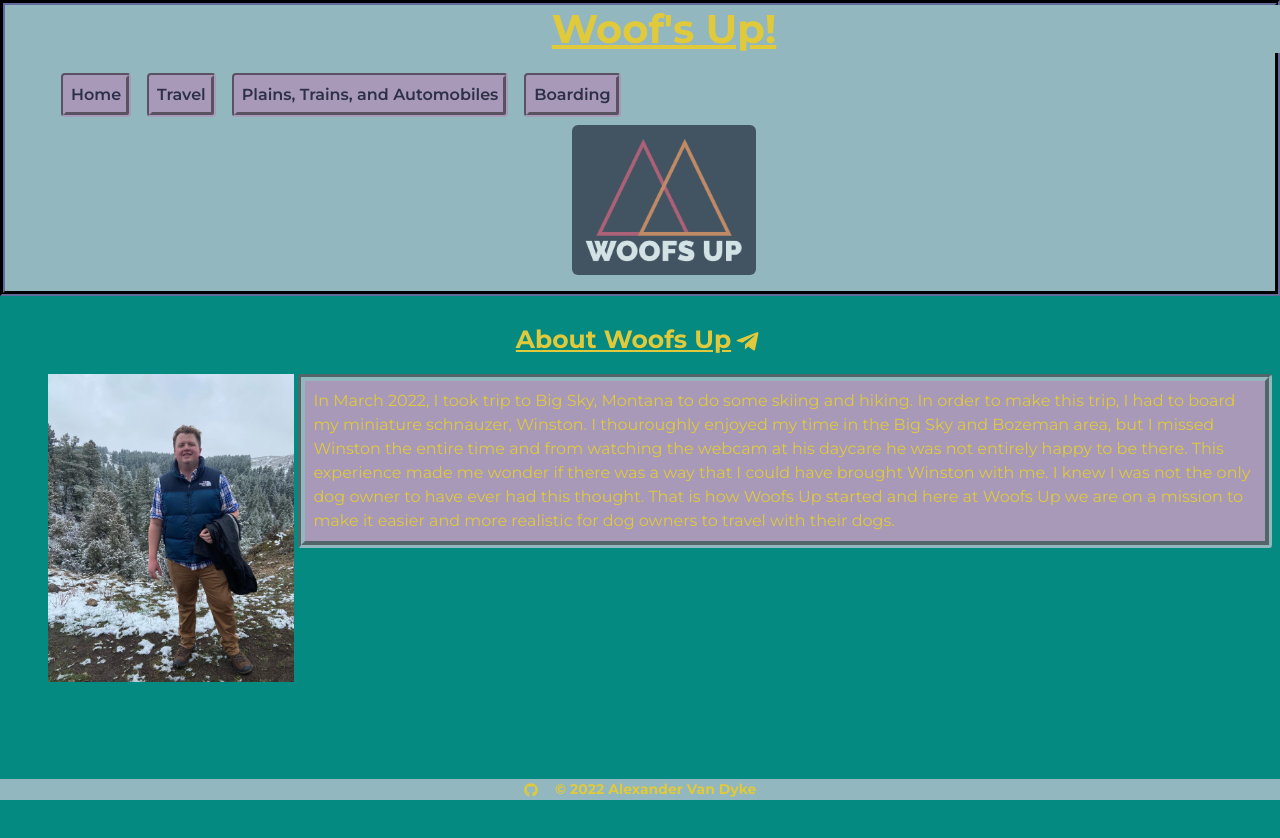
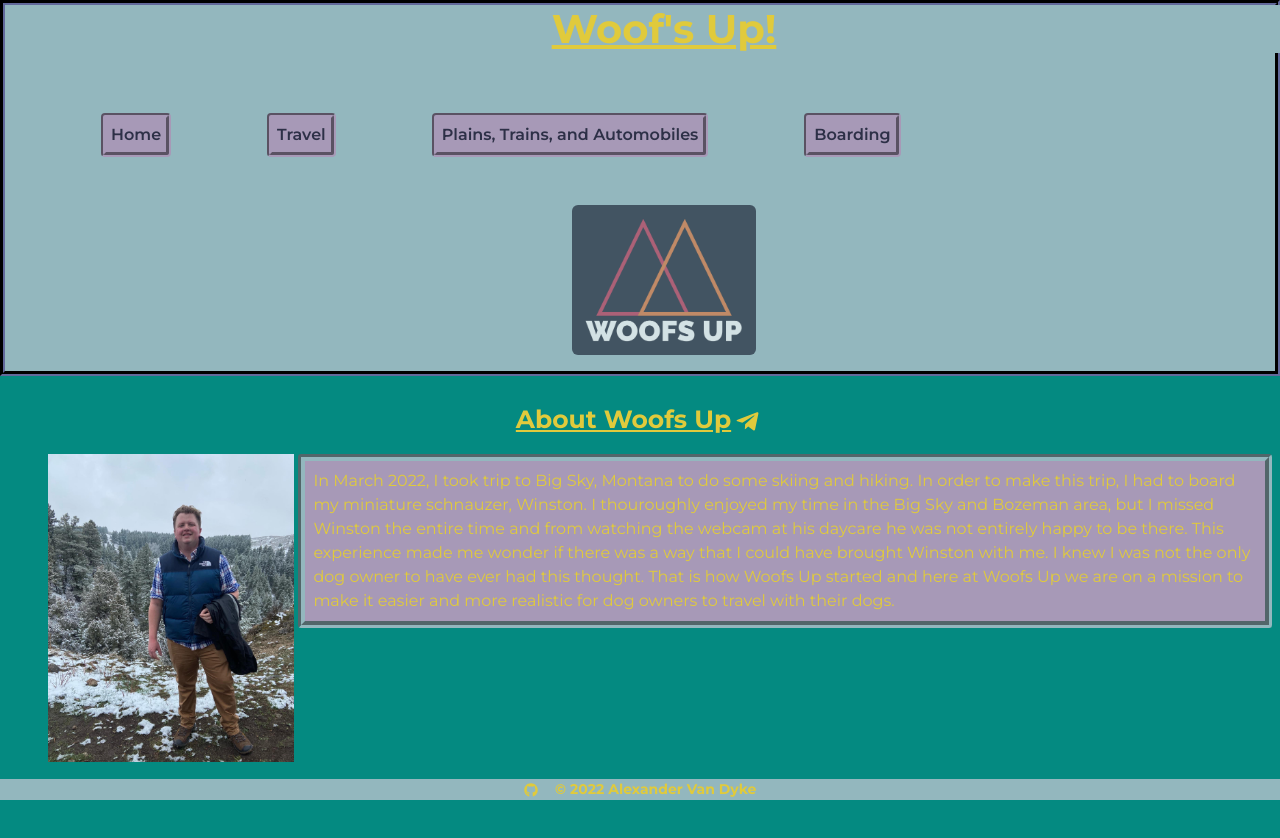
Before and after one commit to AlexandertheGreat491/Woofs_Up, a React (Create React App) app: page / in a window 1280 px wide. Shown: the top 838 px of the page. Built offline with nearby package versions, Linux system fonts and the light colour scheme.

Commit message:
changed margins for nav buttons

```diff
--- a/src/components/Header/index.js
+++ b/src/components/Header/index.js
@@ -17,16 +17,16 @@ function Header() {
         <div id="nav" className="ms-5 mt-1">
           <nav className="text-center d-inline-flex flex-row">
             <>
-              <Link className="navlinks m-2" to="/">
+              <Link className="navlinks m-5" to="/">
                 Home
               </Link>
-              <Link className="navlinks m-2" to="/travel">
+              <Link className="navlinks m-5" to="/travel">
                 Travel
               </Link>
-              <Link className="navlinks m-2" to="/AllTravel">
+              <Link className="navlinks m-5" to="/AllTravel">
                 Plains, Trains, and Automobiles
               </Link>
-              <Link className="navlinks m-2" to="/Boarding">
+              <Link className="navlinks m-5" to="/Boarding">
                 Boarding
               </Link>
             </>
```
